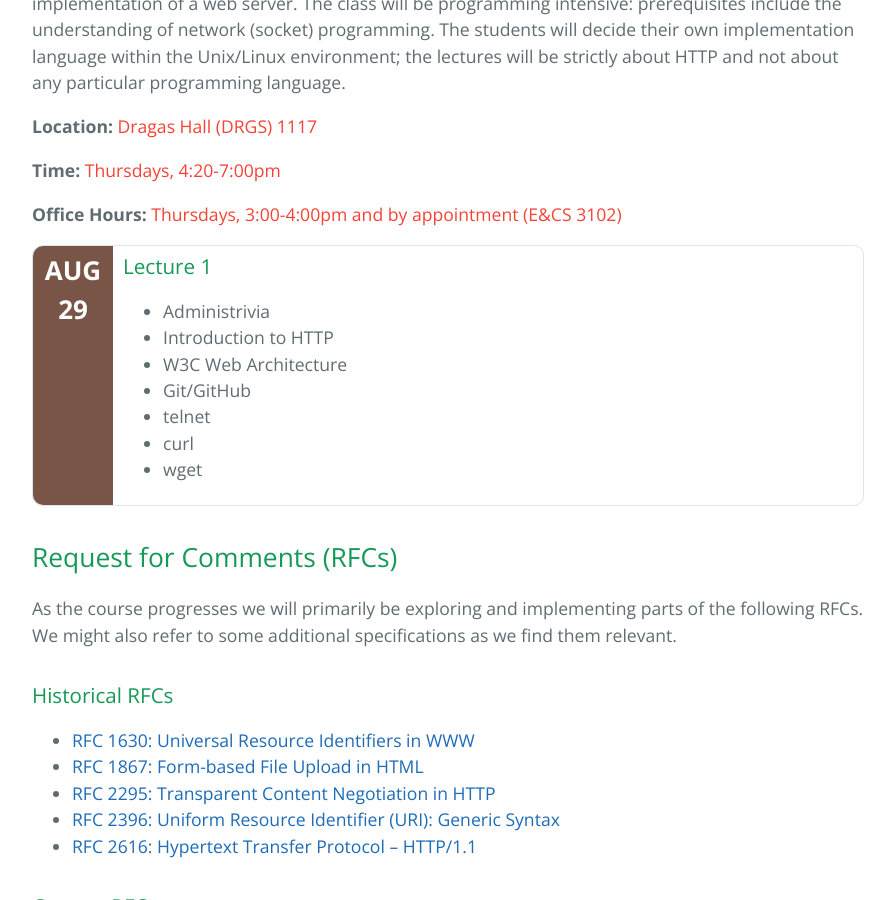
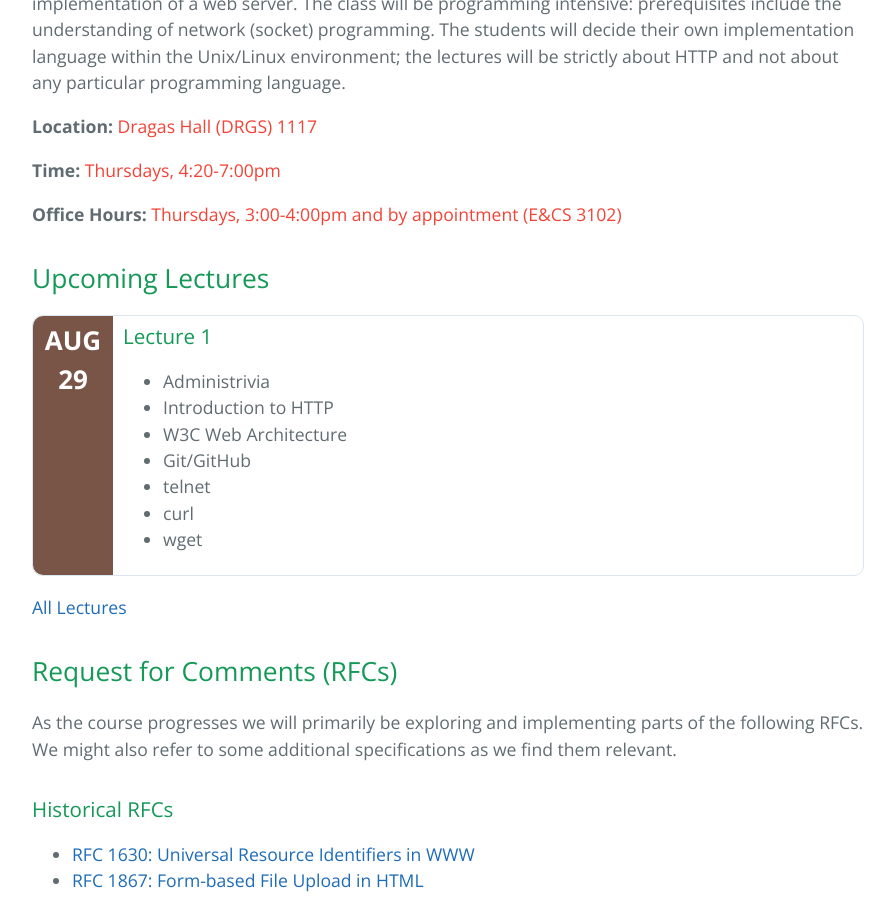
Before and after one commit to cs531-f19/cs531-f19.github.io, a Jekyll site: the page built from index.md, in a window 1280 px wide and 900 px high, scrolled down 600 px. Shown: the whole window, without its empty margins (192-1087 px from the left). Built offline with Jekyll 4.4.1, drawn with Linux system fonts in a browser that asks for light colours; the repository's description, which GitHub fills in, is left out.

Commit message:
Conditionally add featured items

```diff
--- a/_includes/card.md
+++ b/_includes/card.md
@@ -1,4 +1,4 @@
-<section class="lecture card{% if include.item.featured %} featured{% endif %}">
+<section class="{{include.type}} card{% if include.item.featured %} featured{% endif %}">
   <div class="date">
     <div class="month">
       {{ include.item.date | date: "%b" | upcase }}
--- a/index.md
+++ b/index.md
@@ -10,8 +10,25 @@ permalink: /
 {% include highlights.md %}
 
 {%- assign featured_lectures = site.data.lectures | where: 'featured', true %}
-{%- for lect in featured_lectures %}
-{% include card.md item=lect %}
+{%- if featured_lectures.size > 0 %}
+## Upcoming Lectures
+
+{%- for lecture in featured_lectures %}
+{% include card.md item=lecture type="lecture" %}
 {%- endfor %}
 
+[All Lectures]({{ '/lectures/' | relative_url }})
+{%- endif %}
+
+{%- assign featured_assignments = site.data.assignments | where: 'featured', true %}
+{%- if featured_assignments.size > 0 %}
+## Due Assignments
+
+{%- for assignment in featured_assignments %}
+{% include card.md item=assignment type="assignment" %}
+{%- endfor %}
+
+[All Assignments]({{ '/assignments/' | relative_url }})
+{%- endif %}
+
 {% include readings.md %}
```
Also changed, not shown: lectures.md (+2 -2 lines).
